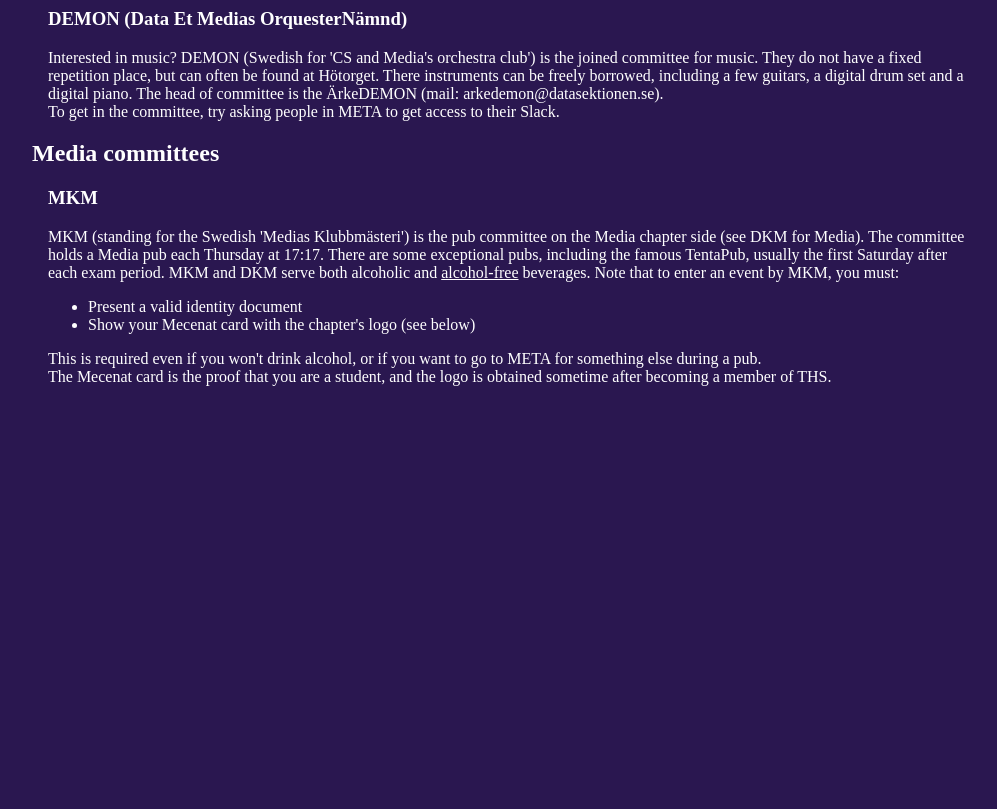
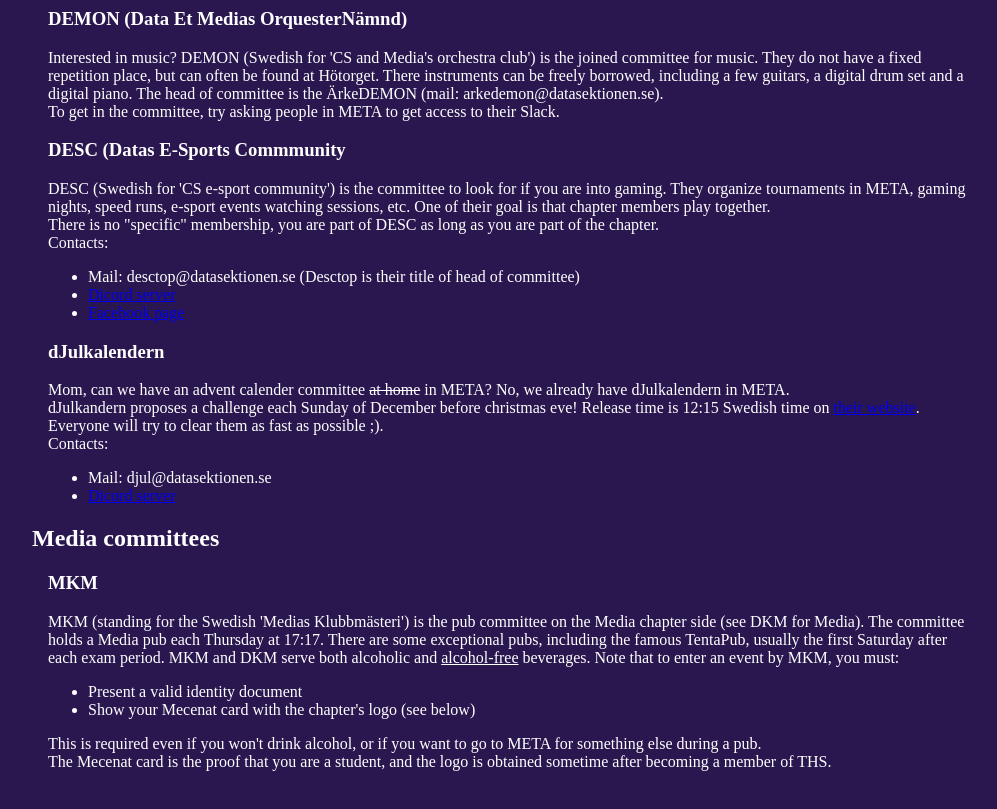
Before and after one commit to datasektionen/metastudent, a React (Create React App) app: page /student-life in a window 1280 px wide. Shown: the part 1800-2609 px from the top of the page, without its empty margins (128-1125 px from the left). Before the commit the page ends 2238 px from the top, so only its background shows below. Built offline with nearby package versions, Linux system fonts and the light colour scheme.

Commit message:
feat: add DESC and dJulkalendern descriptions

```diff
--- a/src/pages/Committees.js
+++ b/src/pages/Committees.js
@@ -35,6 +35,12 @@
 
                 <CommitteeName name={"DEMON (Data Et Medias OrquesterNämnd)"}/>
                 <DEMON/>
+
+                <CommitteeName name={"DESC (Datas E-Sports Commmunity"}/>
+                <DESC/>
+
+                <CommitteeName name={"dJulkalendern"}/>
+                <DJulkalendern/>
             </div>
 
             <ChapterBelonging belonging="Media committees"/>
@@ -250,4 +256,41 @@
     )
 }
 
+function DESC() {
+    return (
+        <p>
+            DESC (Swedish for 'CS e-sport community') is the committee to look for if you are into gaming. They
+            organize tournaments in META, gaming nights, speed runs, e-sport events watching sessions, etc. One of
+            their goal is that chapter members play together.
+            <br/>
+            There is no "specific" membership, you are part of DESC as long as you are part of the chapter.
+            <br/>
+            Contacts:
+            <ul>
+                <li>Mail: desctop@datasektionen.se (Desctop is their title of head of committee)</li>
+                <li><a href="https://discord.gg/xwjCxXkmFM">Dicord server</a></li>
+                <li><a href="https://www.facebook.com/groups/447431545372957">Facebook page</a></li>
+            </ul>
+        </p>
+    )
+}
+
+// Required capital D so React can tell it is a React component
+function DJulkalendern() {
+    return (
+        <p>
+            Mom, can we have an advent calender committee <s>at home</s> in META? No, we already have dJulkalendern in META.
+            <br/>
+            dJulkandern proposes a challenge each Sunday of December before christmas eve! Release time is 12:15 Swedish time
+            on <a href="https://djulkalendern.se/">their website</a>. Everyone will try to clear them as fast as possible ;).
+            <br/>
+            Contacts:
+            <ul>
+                <li>Mail: djul@datasektionen.se</li>
+                <li><a href="https://dsekt.se/djul">Dicord server</a></li>
+            </ul>
+        </p>
+    )
+}
+
 export default Committees;
```
